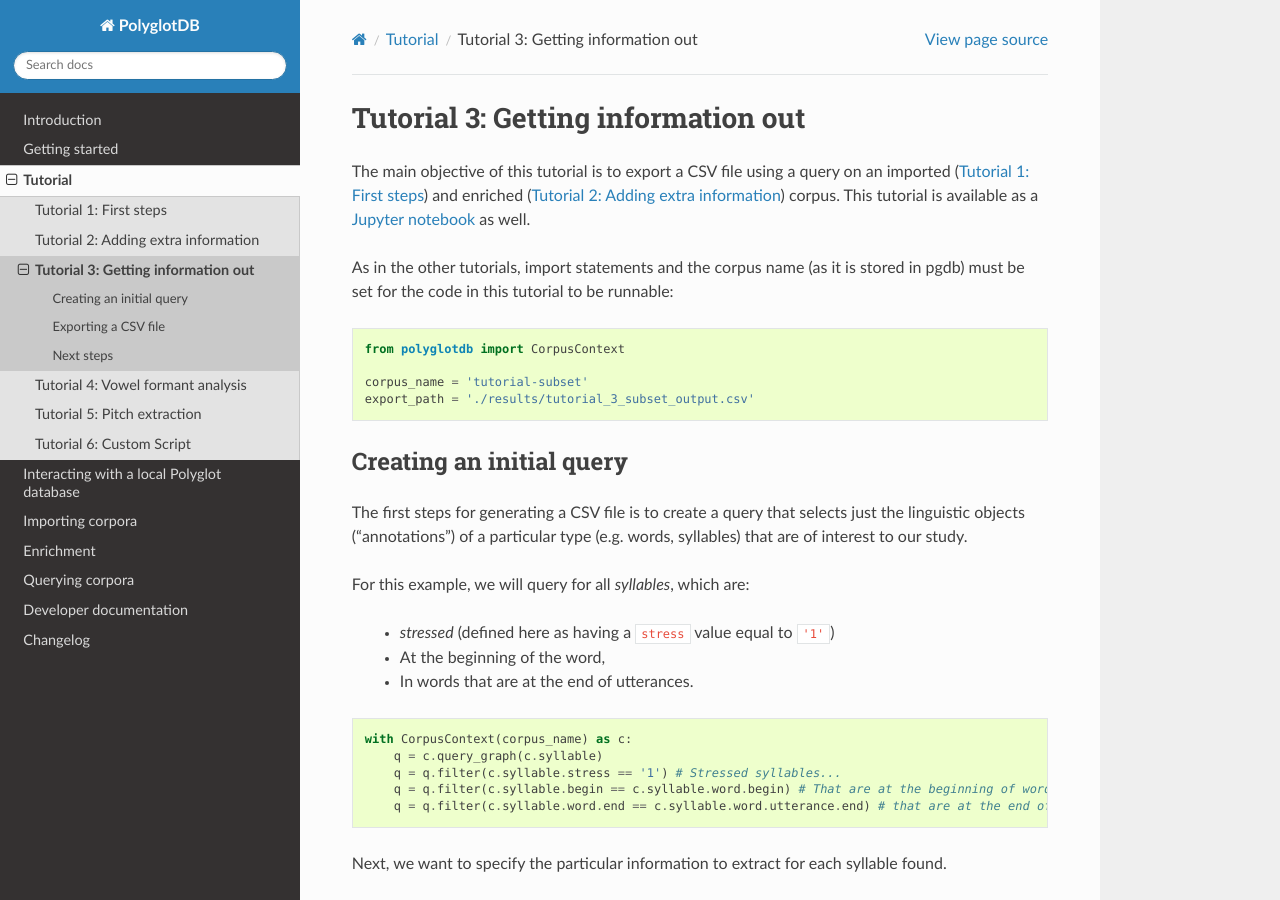
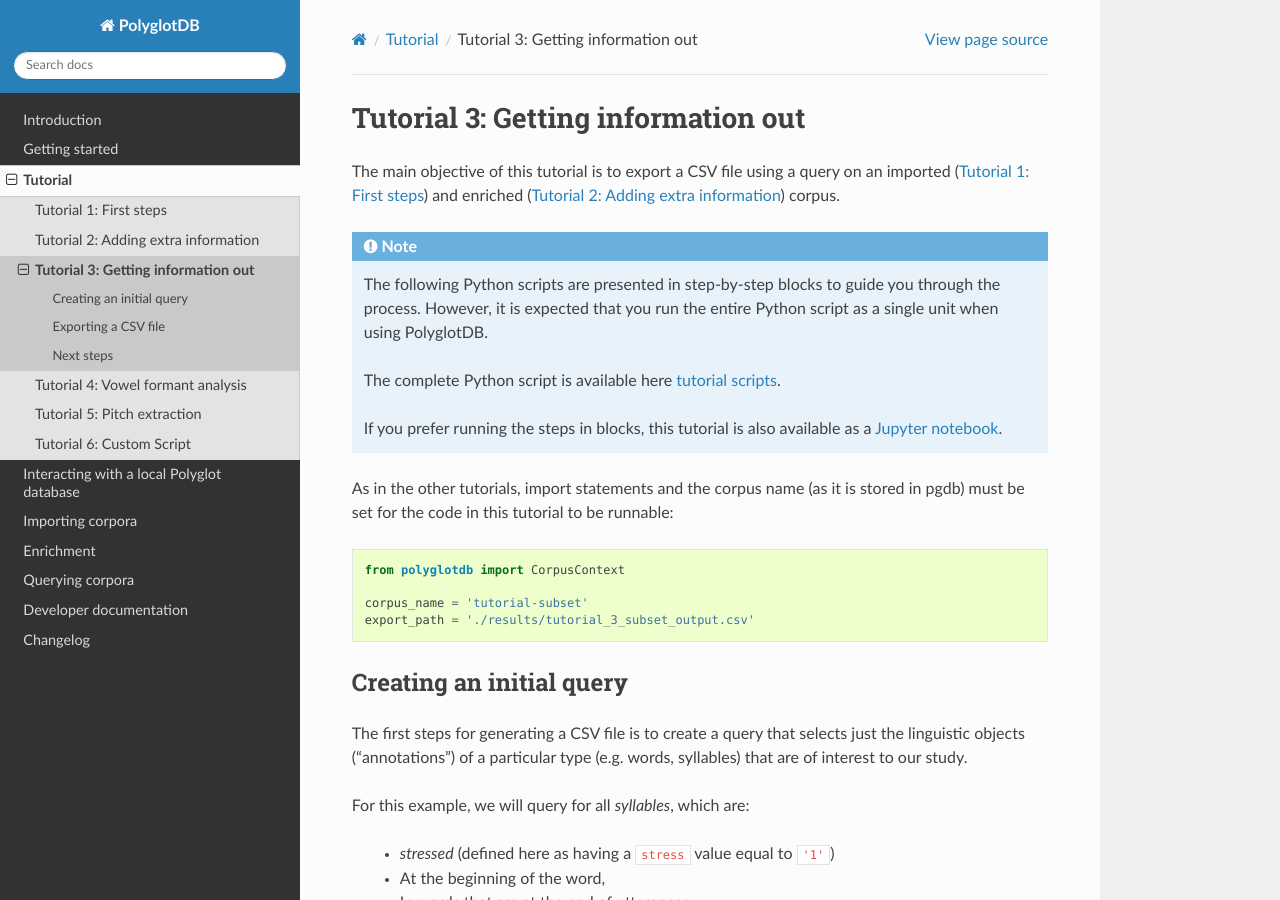
Before and after one commit to MontrealCorpusTools/PolyglotDB, a Sphinx documentation site: the page built from docs/source/tutorial_query.rst, in a window 1280 px wide and 900 px high. Built offline with Sphinx 7.4.7 and the Read the Docs theme 3.1.0, drawn with Linux system fonts in a browser that asks for light colours; the version number could not be read and is left out.

Commit message:
Add execution notes in tutorials

```diff
--- a/docs/source/tutorial_query.rst
+++ b/docs/source/tutorial_query.rst
@@ -7,6 +7,8 @@
 
 .. _expected output: https://github.com/MontrealCorpusTools/PolyglotDB/tree/master/examples/tutorial/results/tutorial_3_subset_output.csv
 
+.. _tutorial scripts: https://github.com/MontrealCorpusTools/PolyglotDB/tree/main/examples/tutorial
+
 .. _tutorial_query:
 
 ***********************************
@@ -15,7 +17,15 @@ Tutorial 3: Getting information out
 
 The main objective of this tutorial is to export a CSV file using a query on an imported (:ref:`tutorial_first_steps`) and
 enriched (:ref:`tutorial_enrichment`) corpus.
-This tutorial is available as a `Jupyter notebook`_ as well.
+
+.. note::
+
+   The following Python scripts are presented in step-by-step blocks to guide you through the process.
+   However, it is expected that you run the entire Python script as a single unit when using PolyglotDB.
+
+   The complete Python script is available here `tutorial scripts`_.
+
+   If you prefer running the steps in blocks, this tutorial is also available as a `Jupyter notebook`_.
 
 As in the other tutorials, import statements and the corpus name (as it is stored in pgdb) must be set for the code in this tutorial
 to be runnable:
```
Also changed, not shown: docs/source/tutorial_enrichment.rst (+11 -1 lines), docs/source/tutorial_first_steps.rst (+14 -4 lines), docs/source/tutorial_formants.rst (+10 -0 lines), docs/source/tutorial_pitch.rst (+10 -0 lines).
